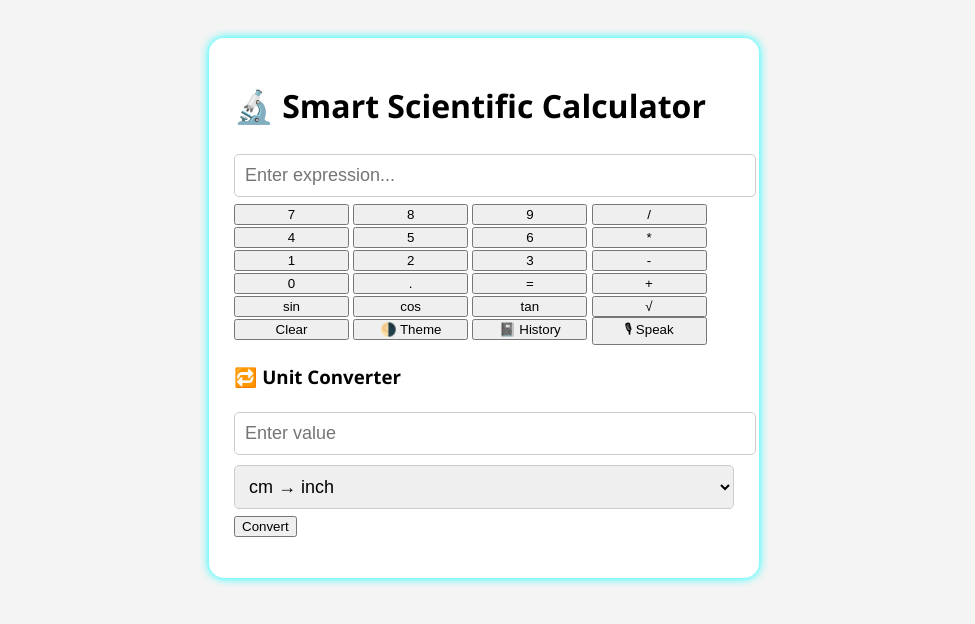
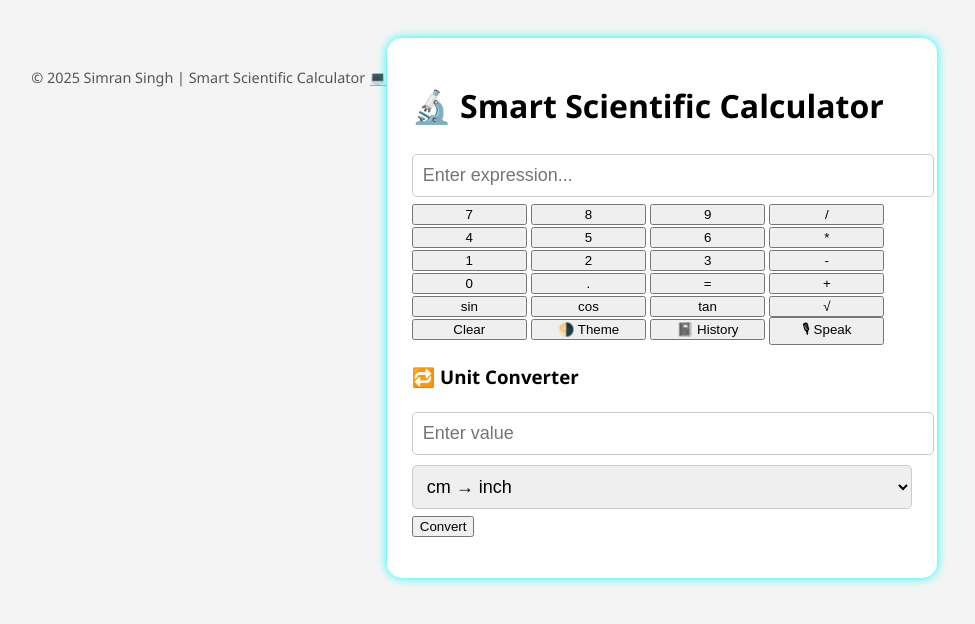
Before and after one commit to Simransingh495/smart-calculator, a Flask app: page / in a window 1280 px wide. Shown: the top 624 px of the page, without its empty margins (156-1131 px from the left). Run offline with Flask 3, Linux system fonts and the light colour scheme.

Commit message:
Update index.html

```diff
--- a/templates/index.html
+++ b/templates/index.html
@@ -5,6 +5,9 @@
   <meta name="viewport" content="width=device-width, initial-scale=1.0">
   <link rel="stylesheet" href="/static/style.css">
 </head>
+<footer style="text-align: center; margin-top: 30px; font-size: 0.9rem; color: #555;">
+  &copy; 2025 Simran Singh | Smart Scientific Calculator 💻
+</footer>
 <body>
   <div class="calculator">
     <h1>🔬 Smart Scientific Calculator</h1>
```
